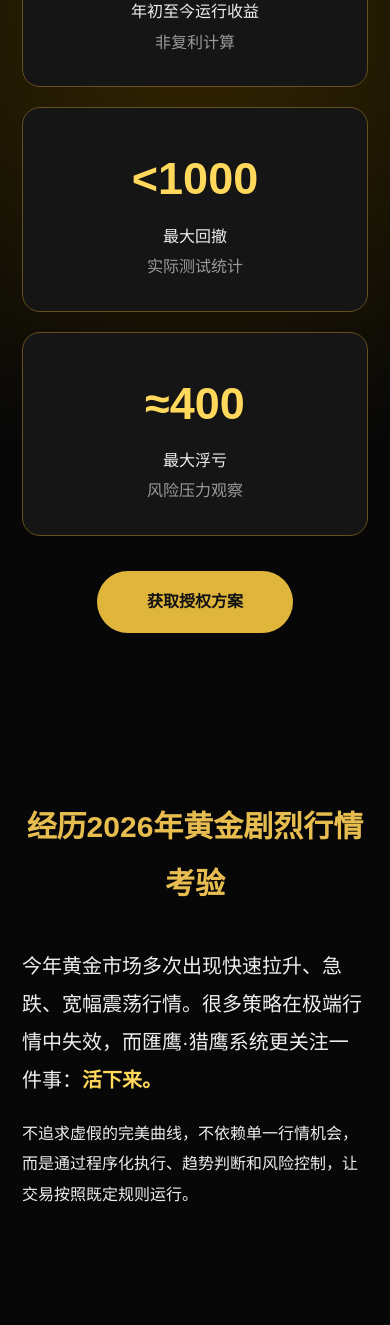
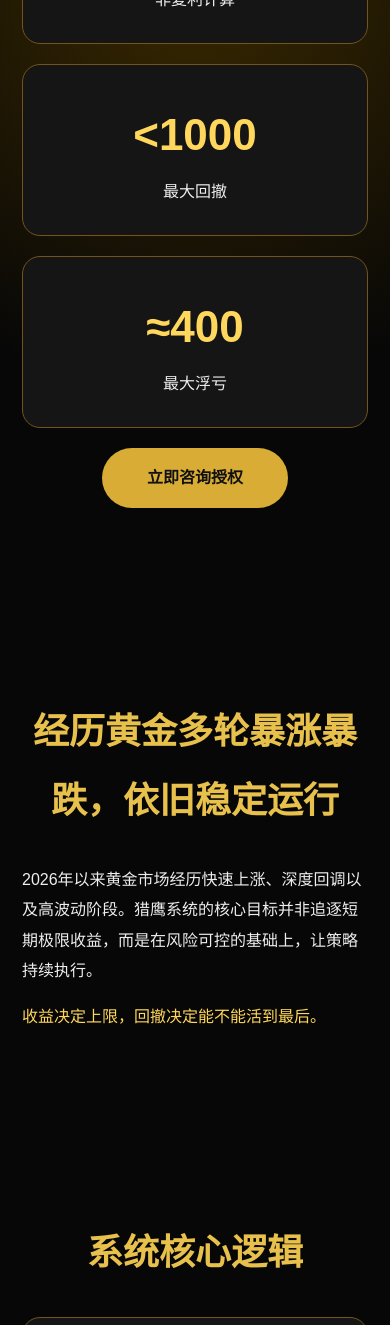
Before and after one commit to ChatFxeaTm/huiying-gold-ai-intro, a plain HTML site: page falcon.html in a window 390 px wide. Shown: the part 675-2000 px from the top of the page. Drawn offline with Linux system fonts and the light colour scheme.

Commit message:
Upgrade HuiYing Falcon landing page V1.2 with stronger sales sections

```diff
--- a/falcon.html
+++ b/falcon.html
@@ -1,28 +1,11 @@
 <!doctype html>
-<html lang="zh-CN">
-<head>
-<meta charset="utf-8"><meta name="viewport" content="width=device-width,initial-scale=1">
-<title>匯鹰·猎鹰系统 | 稳定型黄金量化交易系统</title>
-<meta name="description" content="匯鹰·猎鹰系统，黄金XAUUSD自动化交易系统，经历高波动行情考验，关注稳定与风险控制。">
-<style>
-*{box-sizing:border-box}body{margin:0;background:#070707;color:#eee;font-family:Microsoft YaHei,Arial;line-height:1.9}.wrap{max-width:1150px;margin:auto;padding:0 22px}section{padding:70px 0}h1{font-size:68px;color:#f5d46b;margin:0}h2{font-size:36px;color:#e7bd50;text-align:center;margin-bottom:35px}.hero{text-align:center;background:radial-gradient(circle,#352600,#070707 65%)}.sub{font-size:24px}.quote{font-size:26px;margin:35px auto;max-width:850px}.stats,.grid{display:grid;grid-template-columns:repeat(3,1fr);gap:20px}.card{background:#151515;border:1px solid #66501b;border-radius:18px;padding:28px}.num{font-size:45px;font-weight:bold;color:#ffd85c}.btn{display:inline-block;background:#e0b53c;color:#111;padding:16px 50px;border-radius:50px;text-decoration:none;font-weight:bold;margin-top:35px}.gold{color:#ffd85c;font-weight:bold}.timeline{font-size:20px}.buy{border:2px solid #c89d2e}.center{text-align:center}.small{color:#999}@media(max-width:700px){h1{font-size:42px}h2{font-size:30px}.stats,.grid{grid-template-columns:1fr}}
-</style></head>
-<body>
-<section class="hero"><div class="wrap">
-<h1>匯鹰·猎鹰系统</h1>
-<div class="sub">HuiYing Falcon System · 黄金量化交易方案</div>
-<p class="quote">真正优秀的交易系统，不是在某一次行情中赚得最快，而是在暴涨、暴跌、震荡反复的市场里，依然能够保持稳定运行。</p>
-<div class="stats">
-<div class="card"><div class="num">186%</div>年初至今运行收益<br><span class="small">非复利计算</span></div>
-<div class="card"><div class="num">&lt;1000</div>最大回撤<br><span class="small">实际测试统计</span></div>
-<div class="card"><div class="num">≈400</div>最大浮亏<br><span class="small">风险压力观察</span></div>
-</div>
-<a class="btn" href="#buy">获取授权方案</a>
-</div></section>
-<section><div class="wrap"><h2>经历2026年黄金剧烈行情考验</h2><p class="timeline">今年黄金市场多次出现快速拉升、急跌、宽幅震荡行情。很多策略在极端行情中失效，而匯鹰·猎鹰系统更关注一件事：<span class="gold">活下来。</span></p><p>不追求虚假的完美曲线，不依赖单一行情机会，而是通过程序化执行、趋势判断和风险控制，让交易按照既定规则运行。</p></div></section>
-<section><div class="wrap"><h2>系统核心优势</h2><div class="grid"><div class="card"><h3>稳定优先</h3><p>盈利速度不是唯一目标，长期生存能力才决定结果。</p></div><div class="card"><h3>规则交易</h3><p>减少人为情绪影响，让交易纪律自动执行。</p></div><div class="card"><h3>风险控制</h3><p>关注回撤管理，避免为了短期收益承担不可控风险。</p></div></div></div></section>
-<section><div class="wrap"><h2>适合哪些用户</h2><div class="card center">适合希望参与黄金市场，同时重视稳定运行、资金管理和长期规划的投资者。<br>建议从合理资金规模开始，根据实际运行情况逐步调整。</div></div></section>
-<section id="buy"><div class="wrap"><h2>授权服务</h2><div class="grid"><div class="card buy center"><h3>年度授权</h3><div class="num">3600元 / 年</div><p>单账号授权使用</p></div><div class="card"><h3>包含服务</h3><p>安装指导<br>参数建议<br>使用支持</p></div><div class="card"><h3>长期更新</h3><p>持续优化产品体验与交易环境适配。</p></div></div></div></section>
-<section><div class="wrap"><h2>风险提示</h2><p class="small">历史收益不代表未来收益。黄金及外汇交易具有风险，任何交易系统均不能保证盈利。投资者应充分了解风险，并根据自身情况合理使用。</p></div></section>
-<footer class="center">匯鹰量化研究中心 · HuiYing Quant</footer>
-</body></html>
+<html lang="zh-CN"><head><meta charset="utf-8"><meta name="viewport" content="width=device-width,initial-scale=1"><title>匯鹰·猎鹰系统 HuiYing Falcon EA V2.14</title><meta name="description" content="匯鹰·猎鹰系统 黄金XAUUSD M15量化交易系统"></head><style>
+:root{--gold:#d9ad35;--bg:#070707;--card:#151515}*{box-sizing:border-box}body{margin:0;background:var(--bg);color:#eee;font-family:Microsoft YaHei,Arial;line-height:1.9}.wrap{max-width:1150px;margin:auto;padding:0 22px}section{padding:70px 0}.hero{text-align:center;background:radial-gradient(circle,#3b2a00,#070707 65%)}h1{font-size:68px;color:#ffe07a}h2{text-align:center;color:#e8c14d;font-size:36px}.sub{font-size:25px}.quote{font-size:26px}.grid,.stats{display:grid;grid-template-columns:repeat(3,1fr);gap:20px}.card{background:var(--card);border:1px solid #71551c;border-radius:18px;padding:28px}.num{font-size:44px;color:#ffd75c;font-weight:bold}.btn{display:inline-block;background:#d9ad35;color:#111;padding:15px 45px;border-radius:40px;text-decoration:none;font-weight:bold;margin:20px}.gold{color:#ffd75c}.center{text-align:center}.risk{background:#111;color:#aaa}@media(max-width:700px){h1{font-size:42px}.grid,.stats{grid-template-columns:1fr}}
+</style><body>
+<section class="hero"><div class="wrap"><h1>匯鹰·猎鹰系统</h1><div class="sub">HuiYing Falcon EA V2.14</div><p class="quote">真正优秀的交易系统，不是某一段行情里赚得有多猛，而是在市场不断变化中，依然能够稳定生存。</p><div class="stats"><div class="card"><div class="num">186%</div>年初至今收益<br>非复利计算</div><div class="card"><div class="num">&lt;1000</div>最大回撤</div><div class="card"><div class="num">≈400</div>最大浮亏</div></div><a class="btn" href="#buy">立即咨询授权</a></div></section>
+<section><div class="wrap"><h2>经历黄金多轮暴涨暴跌，依旧稳定运行</h2><p>2026年以来黄金市场经历快速上涨、深度回调以及高波动阶段。猎鹰系统的核心目标并非追逐短期极限收益，而是在风险可控的基础上，让策略持续执行。</p><p class="gold">收益决定上限，回撤决定能不能活到最后。</p></div></section>
+<section><div class="wrap"><h2>系统核心逻辑</h2><div class="grid"><div class="card"><h3>趋势过滤</h3><p>EMA9/21结合长期EMA144判断市场方向。</p></div><div class="card"><h3>动能确认</h3><p>RSI辅助筛选有效交易机会。</p></div><div class="card"><h3>风险保护</h3><p>ATR动态止损，不依靠无限扛单。</p></div><div class="card"><h3>单仓执行</h3><p>一次只持有一个交易订单。</p></div><div class="card"><h3>程序交易</h3><p>减少情绪影响，坚持交易规则。</p></div><div class="card"><h3>M15黄金周期</h3><p>专注XAUUSD趋势机会。</p></div></div></div></section>
+<section><div class="wrap"><h2>资金建议</h2><div class="card center">建议最低资金：5000美元<br>建议起步：0.01手<br><br>资金管理比追求高杠杆收益更加重要。</div></div></section>
+<section id="buy"><div class="wrap"><h2>授权方案</h2><div class="grid"><div class="card center"><h3>年度授权</h3><div class="num">3600元/年</div><p>单账号授权</p></div><div class="card center"><h3>永久买断</h3><div class="num">19800元</div><p>单账号永久使用</p></div><div class="card center"><h3>咨询</h3><p>微信：FXEATM</p></div></div><div class="center"><a class="btn" href="#">添加微信 FXEATM 咨询</a></div></div></section>
+<section class="risk"><div class="wrap"><h2>风险提示</h2><p>历史收益不代表未来收益。黄金及外汇交易存在风险，任何EA系统均无法保证盈利。用户应根据自身风险承受能力合理配置资金，建议先测试后使用。</p></div></section>
+<footer class="center">匯鹰量化研究中心 · HuiYing Quant</footer></body></html>
```
